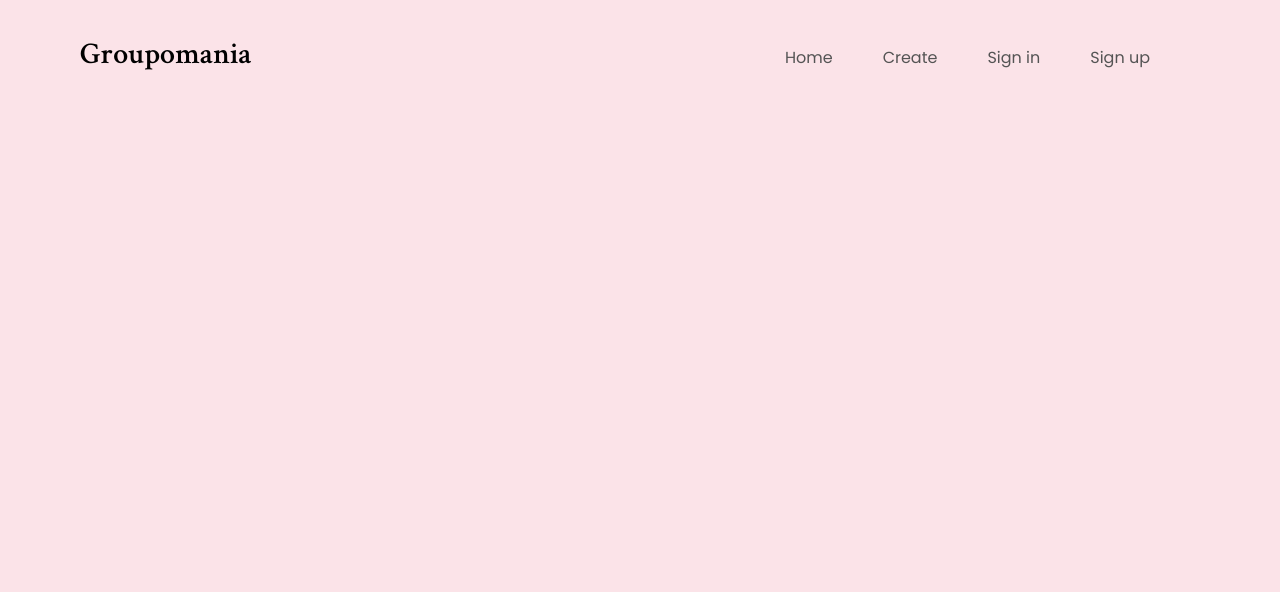
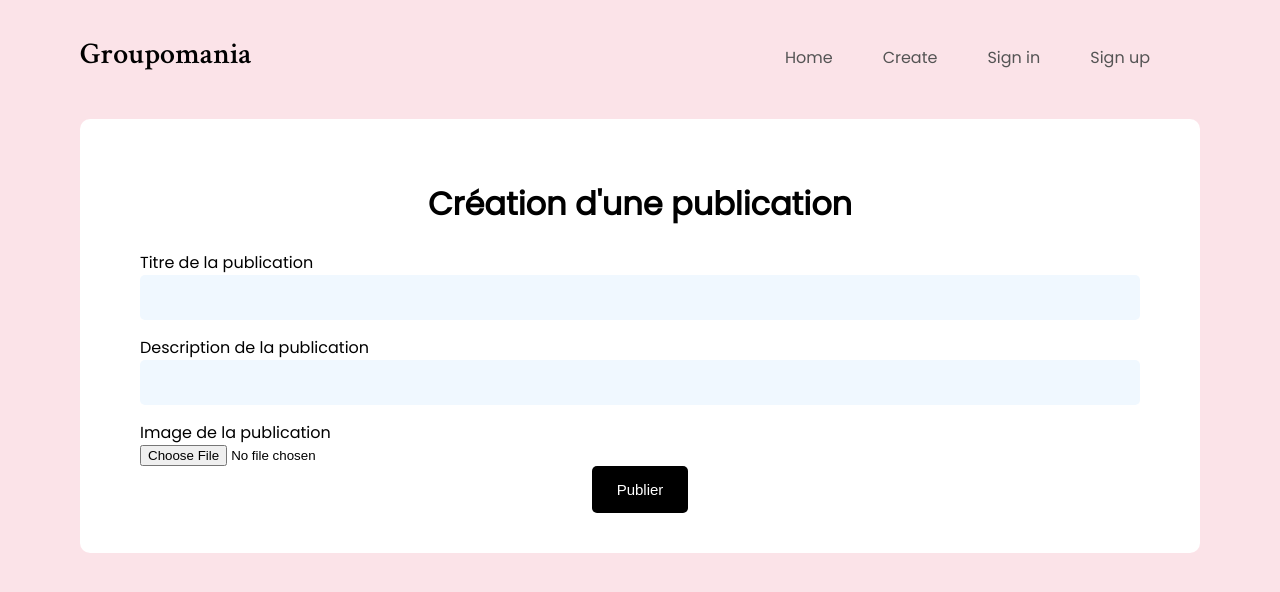
Before and after one commit to Kweza-code/P6-Groupamania, a React (Create React App) app in the folder frontend/: page /create in a window 1280 px wide. Shown: the top 592 px of the page. Built offline with nearby package versions, Linux system fonts and the light colour scheme.

Commit message:
Création de la page Create

```diff
--- a/frontend/src/pages/Create.jsx
+++ b/frontend/src/pages/Create.jsx
@@ -5,6 +5,20 @@ const Create = () => {
   return (
     <div>
       <Navigation />
+      <form>
+        <h1>Création d'une publication</h1>
+        <div className="inputs">
+          <label>Titre de la publication</label>
+          <input type="text" name="title" />
+          <label>Description de la publication</label>
+          <input type="text" name="description" />
+          <label>Image de la publication</label>
+          <input type="file" accept="image/png, image/jpeg"></input>
+        </div>
+        <div align="center">
+          <button type="submit">Publier</button>
+        </div>
+      </form>
     </div>
   );
 };
--- a/frontend/src/pages/Home.jsx
+++ b/frontend/src/pages/Home.jsx
@@ -182,6 +182,9 @@ const Home = () => {
           </div>
         </div>
       </section>
+      <footer>
+        <h3 class="Copiright">&copy; Groupamania 2022</h3>
+      </footer>
     </div>
   );
 };
--- a/frontend/src/pages/Signin.jsx
+++ b/frontend/src/pages/Signin.jsx
@@ -19,6 +19,9 @@ const Signin = () => {
           <button type="submit">Sign in</button>
         </div>
       </form>
+      <footer>
+        <h3 class="Copiright">&copy; Groupamania 2022</h3>
+      </footer>
     </div>
   );
 };
--- a/frontend/src/styles/form.css
+++ b/frontend/src/styles/form.css
@@ -68,8 +68,13 @@ form {
     flex-direction: column;
   }
 
+/* CSS Create Form */
 
-  @media screen and (max-width: 767px) {
-
-
-    }
+form .inputs input[type="text"]{
+  padding: 15px;
+  border:none;
+  border-radius: 5px;
+  background-color:#f0f8ff;
+  outline:none;
+  margin-bottom: 15px;
+}
--- a/frontend/src/styles/index.css
+++ b/frontend/src/styles/index.css
@@ -1,4 +1,10 @@
-body {
 
+@import url('https://fonts.googleapis.com/css2?family=Poppins&display=swap');
+@import url('https://fonts.googleapis.com/css2?family=Crimson+Text:wght@600&family=Poppins&display=swap');
+/*font-family: 'Crimson Text', serif;*/
+body{
+    margin: 10px 80px;
+    font-family: 'Poppins', sans-serif;;
+    background-color: #fbe3e8;
     scroll-behavior: smooth;
-}
+  }
--- a/frontend/src/styles/navigation.css
+++ b/frontend/src/styles/navigation.css
@@ -2,11 +2,7 @@
 @import url('https://fonts.googleapis.com/css2?family=Crimson+Text:wght@600&family=Poppins&display=swap');
 /*font-family: 'Crimson Text', serif;*/
 
-body{
-  margin: 10px 80px;
-  font-family: 'Poppins', sans-serif;;
-  background-color: #fbe3e8;
-}
+
 .navigation nav {
   display: flex;
   justify-content: space-between;
```
Also changed, not shown: frontend/src/images/logo.jpg (added).
